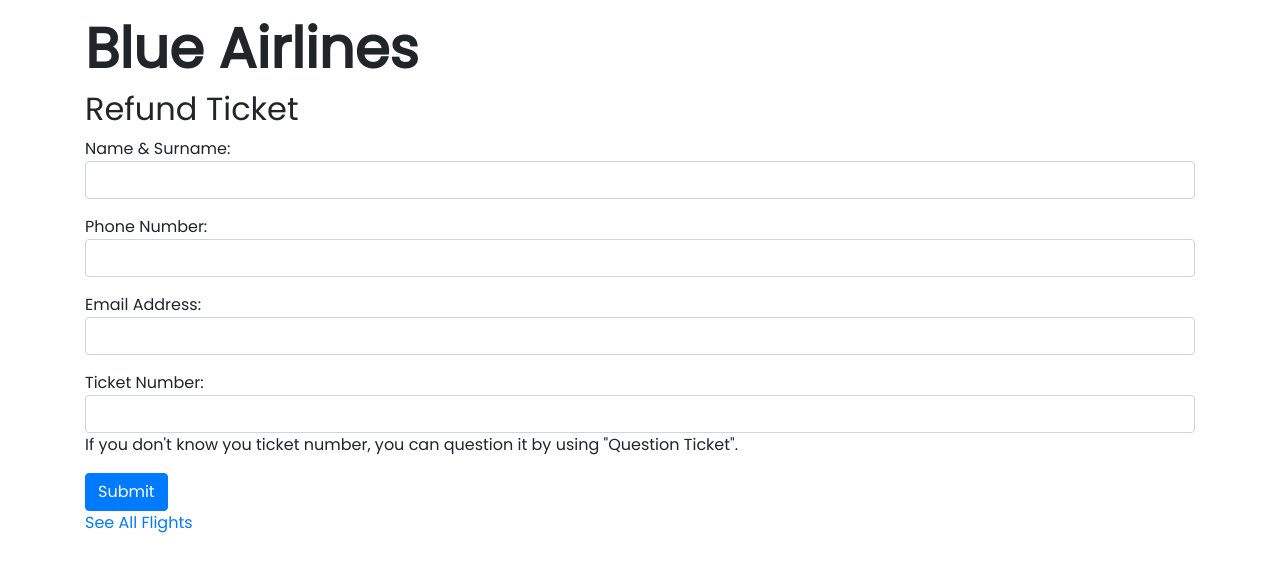
After one commit to pinarhaskiris/blue-airline, a Django app: page /show_refund_form in a window 1280 px wide. The commit adds this page. Shown: the top 572 px of the page. Run offline with Django 3.2, Linux system fonts and the light colour scheme; some libraries are stand-ins or nearby versions.

Commit message:
added question ticket functionality

```diff
--- /dev/null
+++ b/blueairline/airlinecontroller/templates/airlinecontroller/show_refund_form.html
@@ -0,0 +1,33 @@
+{% extends "airlinecontroller/layout.html" %}
+{% load static %}
+
+{% block body %}
+    {% if user.is_authenticated %}
+        <a class="btn btn-sm btn-outline-primary" href="{% url 'create_flight' %}">Create Flight</a>
+        <a class="btn btn-sm btn-outline-primary" href="{% url 'logout' %}">Log Out</a>
+        <hr>
+    {% endif %}
+
+    <h2>Refund Ticket</h2>
+    <form id="refund_ticket_form" action="{% url 'update_ticket' %}" method="POST">
+        {% csrf_token %}
+        <div class="form-group">
+            Name & Surname: <input id="pass_name_sur" name="pass_name_sur" class="form-control">
+        </div>
+        <div class="form-group">
+            Phone Number: <input id="pass_phone_num" name="pass_phone_num" class="form-control">
+        </div>
+        <div class="form-group">
+            Email Address: <input id="pass_mail_add" name="pass_mail_add" class="form-control">
+        </div>
+        <div class="form-group">
+            Ticket Number: <input id="pass_ticket_id" name="pass_ticket_id" class="form-control">
+            <p>If you don't know you ticket number, you can question it by using "Question Ticket".</p>
+        </div>
+
+        <input type="submit" class="btn btn-primary"/>
+    </form>
+
+    <a href="{% url 'index' %}">See All Flights</a>
+
+{% endblock %}
--- a/blueairline/airlinecontroller/urls.py
+++ b/blueairline/airlinecontroller/urls.py
@@ -9,7 +9,11 @@ urlpatterns = [
     path("register", views.register, name="register"),
     path("create_flight", views.create_flight, name="create_flight"),
     path("update_flight", views.update_flight, name="update_flight"),
-    path("/<int:flight_id>", views.show_flight, name="show_flight"),
+    path("<int:flight_id>", views.show_flight, name="show_flight"),
     path("available_flights", views.available_flights, name="available_flights"),
     path("book_flight/<int:flight_id>", views.book_flight, name="book_flight"),
+    path("show_refund_form", views.show_refund_form, name="show_refund_form"),
+    path("update_ticket", views.update_ticket, name="update_ticket"),
+    path("show_question_ticket_form", views.show_question_ticket_form, name="show_question_ticket_form"),
+    path("show_tickets", views.show_tickets, name="show_tickets")
 ]
--- a/blueairline/airlinecontroller/views.py
+++ b/blueairline/airlinecontroller/views.py
@@ -11,9 +11,16 @@ from .models import User, Flight, Passenger, Ticket, Airplane, Seat, FlightCrew
 def index(request):
     # Authenticated users view their inbox
     flights = Flight.objects.all()
+    departure_airports = set()
+    destination_airports = set()
+
+    for flight in flights:
+        departure_airports.add(flight.departure_airport)
+        destination_airports.add(flight.destination_airport)
 
     return render(request, "airlinecontroller/index.html", {
-        "flights": flights
+        "departure_airports": departure_airports,
+        "destination_airports": destination_airports
         })
 
 def init_seats(airplane):
@@ -53,10 +60,42 @@ def book_flight(request, flight_id):
         pass_safety_pin = request.POST["pass_safety_pin"]
         seat_select = request.POST["seat_select"]
 
+        #SELECTED SEAT IS OCCUPIED NOW
         airplane = flightObject.airplane
         seat = Seat.objects.get(airplane=airplane, seat_number=seat_select)
         seat.is_empty = False
         seat.save()
+
+        name_sur_arr = pass_name_sur.split()
+
+        #CREATE PASSENGER
+        previous_passenger = Passenger.objects.filter(name=name_sur_arr[0], surname=name_sur_arr[1])
+        if (len(previous_passenger) == 0):
+            try:
+                passengerItem = Passenger.create_passenger(
+                    name_sur_arr[0], name_sur_arr[1], pass_mail_add, pass_phone_num)
+                passengerItem.save()
+
+            except IntegrityError as e:
+                print(e)
+                return render(request, "airlinecontroller/index.html", {
+                    "message": "Passenger already exists."
+                })
+
+        #CREATE TICKET
+        try:
+            ticketItem = Ticket.create_ticket(
+                seat_select, 100, 12, "active",
+                Flight.objects.get(pk=flight_id),
+                Passenger.objects.get(name=name_sur_arr[0], surname=name_sur_arr[1], email_address=pass_mail_add, phone_number=pass_phone_num))
+            ticketItem.save()
+
+        except IntegrityError as e:
+            print(e)
+            return render(request, "airlinecontroller/index.html", {
+                "message": "Ticket already exists."
+            })
+
 
         return render(request, "airlinecontroller/show_feedback.html", {
             "pass_name_sur": pass_name_sur,
@@ -102,13 +141,64 @@ def show_flight(request, flight_id):
             "available_seats": available_seats
        })
 
+
+def show_refund_form(request):
+    return render(request, "airlinecontroller/show_refund_form.html")
+
+def show_question_ticket_form(request):
+    return render(request, "airlinecontroller/show_question_ticket_form.html")
+
+def show_tickets(request):
+    if request.method == "POST":
+        pass_name_sur = request.POST["pass_name_sur"]
+        pass_phone_num = request.POST["pass_phone_num"]
+        pass_mail_add = request.POST["pass_mail_add"]
+
+        name_sur_arr = pass_name_sur.split()
+
+        passengerObject = Passenger.objects.get(name=name_sur_arr[0], surname=name_sur_arr[1], phone_number=pass_phone_num, email_address=pass_mail_add)
+        tickets = passengerObject.tickets.all()
+
+        return render(request, "airlinecontroller/show_tickets.html", {
+            "tickets": tickets
+        })
+
+    else:
+        return render(request, "airlinecontroller/index.html")
+
+
+def update_ticket(request):
+    if request.method == "POST":
+        pass_name_sur = request.POST["pass_name_sur"]
+        pass_phone_num = request.POST["pass_phone_num"]
+        pass_mail_add = request.POST["pass_mail_add"]
+        pass_ticket_id = request.POST["pass_ticket_id"]
+
+        ticketObject = Ticket.objects.get(pk=pass_ticket_id)
+        flightObject = ticketObject.flight
+        seatObject = Seat.objects.get(seat_number=ticketObject.seat_number, airplane=flightObject.airplane)
+
+        #ticket is refunded
+        ticketObject.refund_status = "refunded"
+        ticketObject.save()
+
+        #the seat is available now
+        seatObject.is_empty = True
+        seatObject.save()
+
+        return render(request, "airlinecontroller/refund_feedback.html")
+
+    else:
+        return render(request, "airlinecontroller/index.html")
+
+
 def create_flight(request):
     crews = FlightCrew.objects.all()
     airplanes = Airplane.objects.all()
     return render(request, "airlinecontroller/create_flight.html", {
             "flight_crews": crews,
             "airplanes": airplanes
-        })
+    })
 
 
 def update_flight(request):
```
Also changed, not shown: blueairline/airlinecontroller/models.py (+17 -1 lines), blueairline/airlinecontroller/templates/airlinecontroller/index.html (+8 -4 lines), blueairline/airlinecontroller/templates/airlinecontroller/refund_feedback.html (added, +19 -0 lines), blueairline/airlinecontroller/templates/airlinecontroller/show_question_ticket_form.html (added, +29 -0 lines), blueairline/airlinecontroller/templates/airlinecontroller/show_tickets.html (added, +34 -0 lines), blueairline/airlinecontroller/migrations/0008_delete_ticket.py (added), blueairline/airlinecontroller/migrations/0009_ticket.py (added), blueairline/db.sqlite3.
